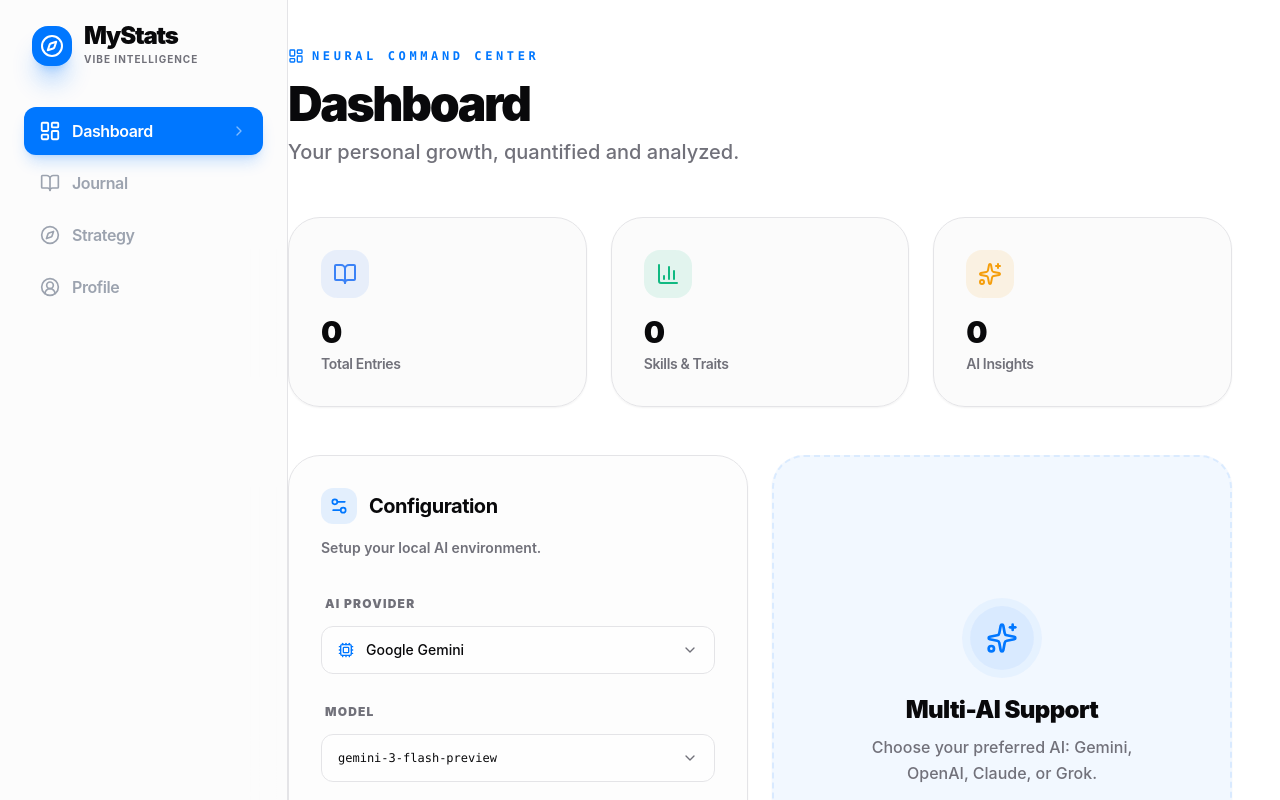
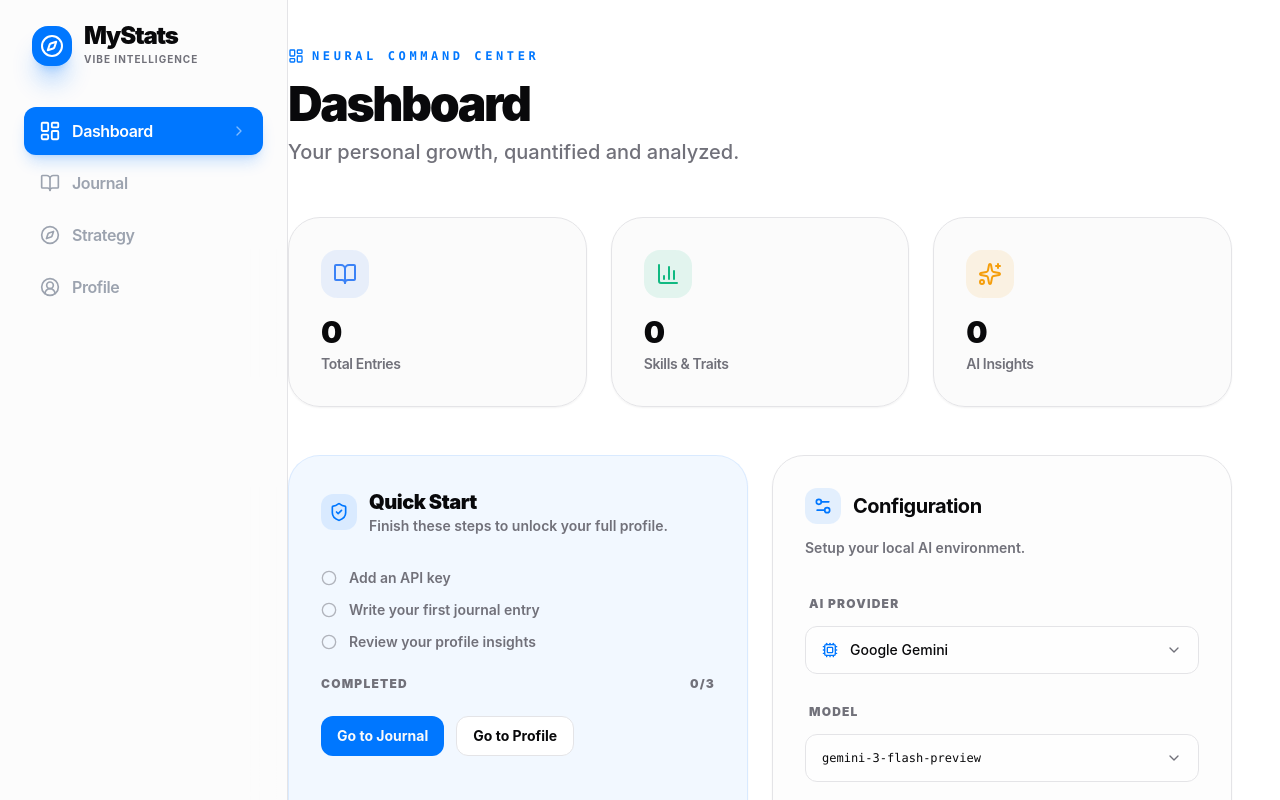
Before and after one commit to kks0488/mystats, a React (Vite) app: page / in a window 1280 px wide. Shown: the top 800 px of the page. Built offline with nearby package versions, Linux system fonts and the light colour scheme.

Commit message:
feat: add quick start and clean AI skill entries

```diff
--- a/src/lib/translations.ts
+++ b/src/lib/translations.ts
@@ -20,6 +20,14 @@ export const translations = {
     apiKeyNote: "Your API key is stored only in your browser's local storage.",
     getApiKey: "Get your free API Key here →",
     language: "Language",
+    quickStartTitle: "Quick Start",
+    quickStartDesc: "Finish these steps to unlock your full profile.",
+    quickStartApi: "Add an API key",
+    quickStartEntry: "Write your first journal entry",
+    quickStartProfile: "Review your profile insights",
+    quickStartProgress: "Completed",
+    quickStartGoJournal: "Go to Journal",
+    quickStartGoProfile: "Go to Profile",
 
     // Journal
     journalTitle: "Journal",
@@ -119,6 +127,14 @@ export const translations = {
     apiKeyNote: "API 키는 브라우저의 로컬 스토리지에만 저장됩니다.",
     getApiKey: "여기에서 무료 API 키를 받으세요 →",
     language: "언어 설정",
+    quickStartTitle: "빠른 시작",
+    quickStartDesc: "이 단계들을 완료하면 프로필이 완성됩니다.",
+    quickStartApi: "API 키 추가",
+    quickStartEntry: "첫 번째 저널 작성",
+    quickStartProfile: "프로필 인사이트 확인",
+    quickStartProgress: "완료",
+    quickStartGoJournal: "저널로 이동",
+    quickStartGoProfile: "프로필로 이동",
 
     // Journal
     journalTitle: "오늘의 기록",
--- a/src/pages/Home.tsx
+++ b/src/pages/Home.tsx
@@ -10,7 +10,8 @@ import {
   Settings2,
   LayoutDashboard,
   Cpu,
-  ChevronDown
+  ChevronDown,
+  Circle
 } from 'lucide-react';
 import { getDB } from '../db/db';
 import {
@@ -25,6 +26,7 @@ import { useLanguage } from '../hooks/useLanguage';
 import { motion, AnimatePresence } from 'framer-motion';
 import { cn } from '@/lib/utils';
 import { loadFallbackJournalEntries, loadFallbackSkills, loadFallbackInsights } from '../db/fallback';
+import { Link } from 'react-router-dom';
 
 interface StatWidgetProps {
     title: string;
@@ -58,6 +60,7 @@ export const Home = () => {
     const [stats, setStats] = useState({ entries: 0, skills: 0, insights: 0 });
     const [showProviderDropdown, setShowProviderDropdown] = useState(false);
     const [showModelDropdown, setShowModelDropdown] = useState(false);
+    const [aiConfigured, setAiConfigured] = useState(false);
 
     const loadStats = useCallback(async () => {
         try {
@@ -81,6 +84,7 @@ export const Home = () => {
         setProvider(config.provider);
         setApiKey(config.apiKey);
         setSelectedModel(config.model || AI_PROVIDERS[config.provider].defaultModel);
+        setAiConfigured(!!config.apiKey);
         loadStats();
     }, [loadStats]);
 
@@ -98,6 +102,7 @@ export const Home = () => {
         // Load saved API key for this provider
         const savedKey = localStorage.getItem(`${newProvider.toUpperCase()}_API_KEY`) || '';
         setApiKey(savedKey);
+        setAiConfigured(!!savedKey);
         setShowProviderDropdown(false);
     };
 
@@ -107,11 +112,30 @@ export const Home = () => {
             apiKey,
             model: selectedModel
         });
+        setAiConfigured(!!apiKey);
         setIsSaved(true);
         setTimeout(() => setIsSaved(false), 2000);
     };
 
     const providerInfo = AI_PROVIDERS[provider];
+    const quickSteps = [
+        {
+            key: 'api',
+            label: t('quickStartApi'),
+            done: aiConfigured,
+        },
+        {
+            key: 'entry',
+            label: t('quickStartEntry'),
+            done: stats.entries > 0,
+        },
+        {
+            key: 'profile',
+            label: t('quickStartProfile'),
+            done: stats.skills > 0 || stats.insights > 0,
+        },
+    ];
+    const completedSteps = quickSteps.filter(step => step.done).length;
 
     return (
         <div className="max-w-6xl mx-auto space-y-12 pb-20">
@@ -152,6 +176,49 @@ export const Home = () => {
             </div>
 
             <div className="grid grid-cols-1 lg:grid-cols-2 gap-6">
+                <Card className="bg-primary/5 border-primary/10 backdrop-blur-xl rounded-[2rem] overflow-hidden">
+                    <CardHeader className="p-8 pb-4">
+                        <div className="flex items-center gap-3 mb-2">
+                            <div className="p-2 bg-primary/10 text-primary rounded-xl">
+                                <ShieldCheck className="w-5 h-5" />
+                            </div>
+                            <div>
+                                <CardTitle className="text-xl font-black tracking-tight">{t('quickStartTitle')}</CardTitle>
+                                <CardDescription className="text-muted-foreground font-semibold">
+                                    {t('quickStartDesc')}
+                                </CardDescription>
+                            </div>
+                        </div>
+                    </CardHeader>
+                    <CardContent className="p-8 pt-2 space-y-6">
+                        <div className="space-y-3">
+                            {quickSteps.map(step => (
+                                <div key={step.key} className="flex items-center gap-3">
+                                    {step.done ? (
+                                        <CheckCircle2 className="w-4 h-4 text-emerald-500" />
+                                    ) : (
+                                        <Circle className="w-4 h-4 text-muted-foreground/50" />
+                                    )}
+                                    <span className={cn("text-sm font-semibold", step.done ? "text-foreground" : "text-muted-foreground")}>
+                                        {step.label}
+                                    </span>
+                                </div>
+                            ))}
+                        </div>
+                        <div className="flex items-center justify-between text-xs font-black uppercase tracking-widest text-muted-foreground">
+                            <span>{t('quickStartProgress')}</span>
+                            <span>{completedSteps}/3</span>
+                        </div>
+                        <div className="flex flex-wrap gap-3">
+                            <Button asChild className="h-10 px-4 rounded-xl font-bold">
+                                <Link to="/journal">{t('quickStartGoJournal')}</Link>
+                            </Button>
+                            <Button asChild variant="outline" className="h-10 px-4 rounded-xl font-bold">
+                                <Link to="/profile">{t('quickStartGoProfile')}</Link>
+                            </Button>
+                        </div>
+                    </CardContent>
+                </Card>
                 <Card className="bg-secondary/20 border-border backdrop-blur-xl rounded-[2rem] overflow-hidden">
                     <CardHeader className="p-8 pb-4">
                         <div className="flex items-center gap-3 mb-2">
--- a/src/pages/Journal.tsx
+++ b/src/pages/Journal.tsx
@@ -46,6 +46,13 @@ export const Journal = () => {
         return sessionStorage.getItem('MYSTATS_HIDE_DB_NOTICE') === '1';
     });
     const migrationInProgress = useRef(false);
+
+    const normalizeSkillName = (value: string) =>
+        value
+            .trim()
+            .replace(/\s+/g, ' ')
+            .replace(/^[\"'`]+|[\"'`]+$/g, '')
+            .replace(/[.!?;:]+$/g, '');
 
     const setFallbackNotice = useCallback(() => {
         setDbNotice(getFallbackStorageMode() === 'memory' ? t('dbFallbackSession') : t('dbFallbackMode'));
@@ -244,13 +251,19 @@ export const Journal = () => {
                         ];
 
                         for (const group of categories) {
+                            const seen = new Set<string>();
                             if (group.items) {
                                 for (const item of group.items) {
+                                    const normalizedName = normalizeSkillName(item.name || '');
+                                    if (!normalizedName || normalizedName.length < 2) continue;
+                                    const key = normalizedName.toLowerCase();
+                                    if (seen.has(key)) continue;
+                                    seen.add(key);
                                     const category = (item.category ?? group.defaultCategory) as Skill['category'];
                                     if (useFallback) {
-                                        upsertFallbackSkill({ name: item.name, category }, entryId);
+                                        upsertFallbackSkill({ name: normalizedName, category }, entryId);
                                     } else {
-                                        await upsertSkill({ name: item.name, category }, entryId);
+                                        await upsertSkill({ name: normalizedName, category }, entryId);
                                     }
                                 }
                             }
```
